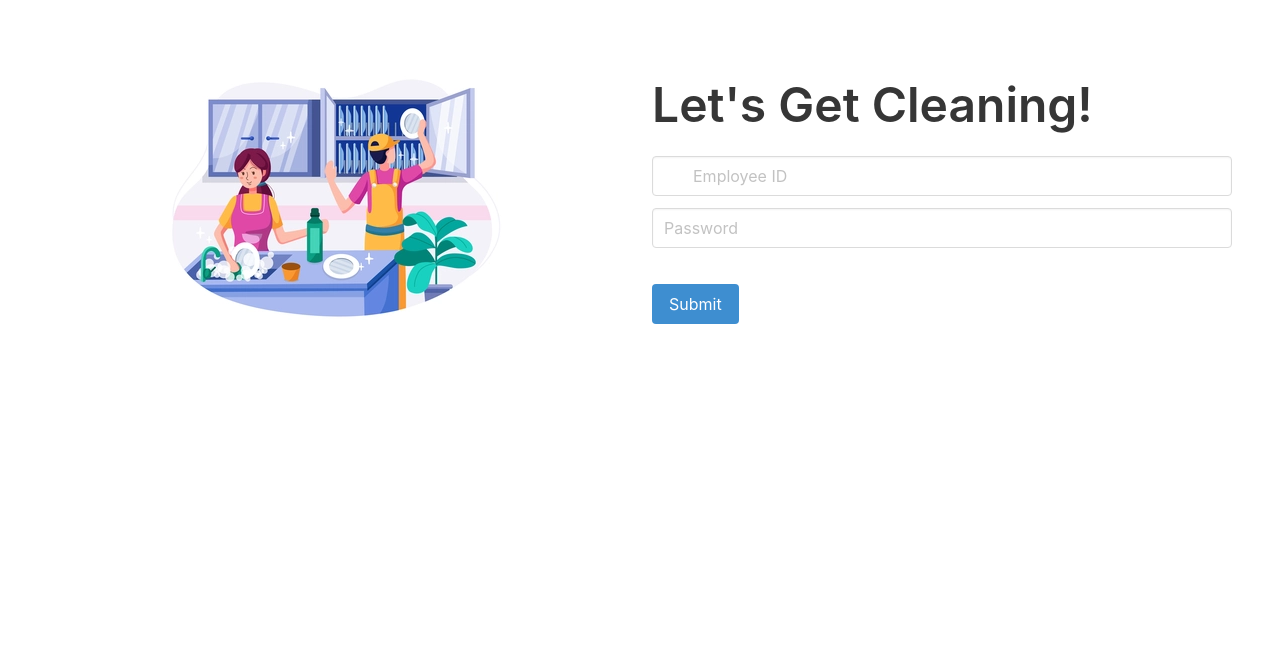
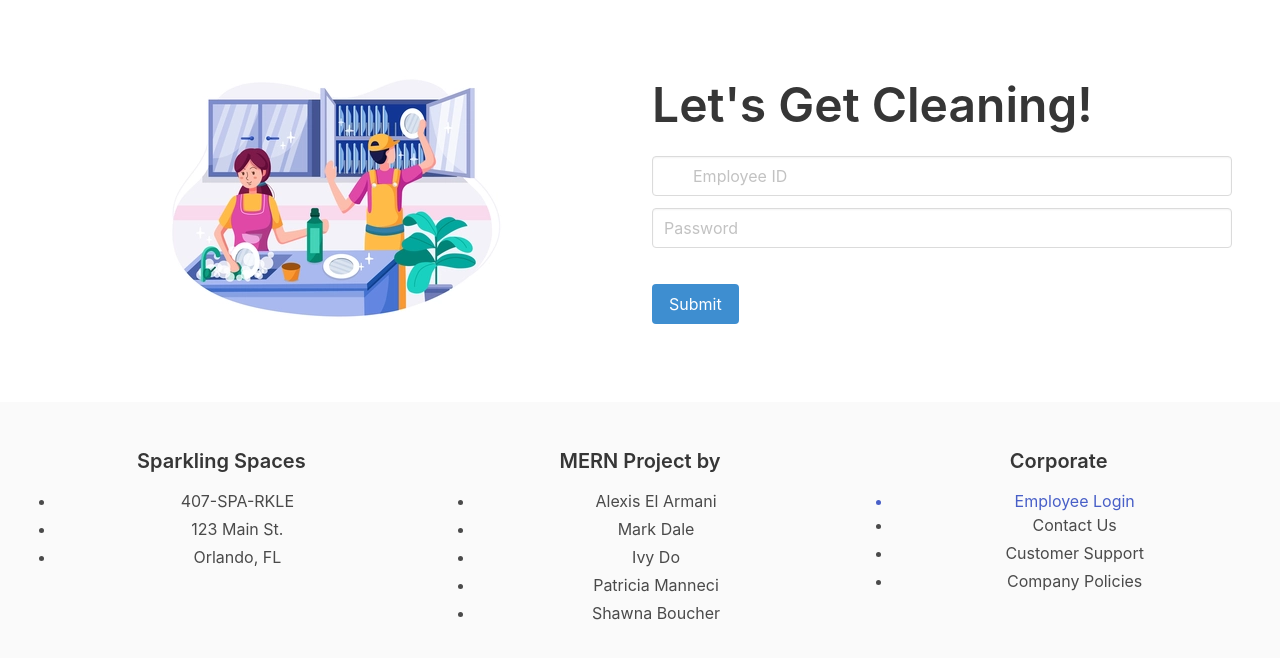
Before and after one commit to alexisn84/squeaky-clean, a React (Create React App) app in the folder client/: page /maidlogin in a window 1280 px wide. Shown: the top 658 px of the page. Built offline with nearby package versions, Linux system fonts and the light colour scheme.

Commit message:
footer working with employee login redirect

```diff
--- a/client/src/App.js
+++ b/client/src/App.js
@@ -9,6 +9,7 @@ import {
 import { setContext } from '@apollo/client/link/context';
 
 //import componenets
+import Footer from './components/Footer/Footer';
 
 
 //import pages
@@ -40,6 +41,7 @@ const client = new ApolloClient({
 
 function App() {
     return (
+      <div>
         <ApolloProvider client={client}>
           <Router>
               <Routes>
@@ -50,6 +52,9 @@ function App() {
               </Routes>
           </Router>
         </ApolloProvider>
+        <Footer/>
+      </div>
+
     );
 }
 
--- /dev/null
+++ b/client/src/components/Footer/Footer.js
@@ -0,0 +1,46 @@
+import React from 'react'
+
+function Footer() {
+    return (
+        <div className='footer'>
+            <div className='content has-text-centered'>
+                <div class="columns">
+                    <div class="column">
+                        <h4>
+                            Sparkling Spaces
+                        </h4>
+                        <ul className='list-unstyled'>
+                            <li>407-SPA-RKLE</li>
+                            <li>123 Main St.</li>
+                            <li>Orlando, FL</li>
+                        </ul>
+                    </div>
+                    <div class="column">
+                        <h4>MERN Project by</h4>
+                        <ul className='list-unstyled'>
+                            <li>Alexis El Armani</li>
+                            <li>Mark Dale</li>
+                            <li>Ivy Do</li>
+                            <li>Patricia Manneci</li>
+                            <li>Shawna Boucher</li>
+                        </ul>
+                    </div>
+                    <div class="column">
+                        <h4>Corporate</h4>
+                        <ul className='list-unstyled'>
+                            <a href="/maidlogin">
+                            <li>Employee Login</li>
+                            </a>
+                            {/* Filler List Items */}
+                            <li>Contact Us</li>
+                            <li>Customer Support</li>
+                            <li>Company Policies</li>
+                        </ul>
+                    </div>
+                </div>
+            </div>
+        </div>
+    )
+}
+
+export default Footer
```
Also changed, not shown: client/src/components/Footer/Footer.css (added).
